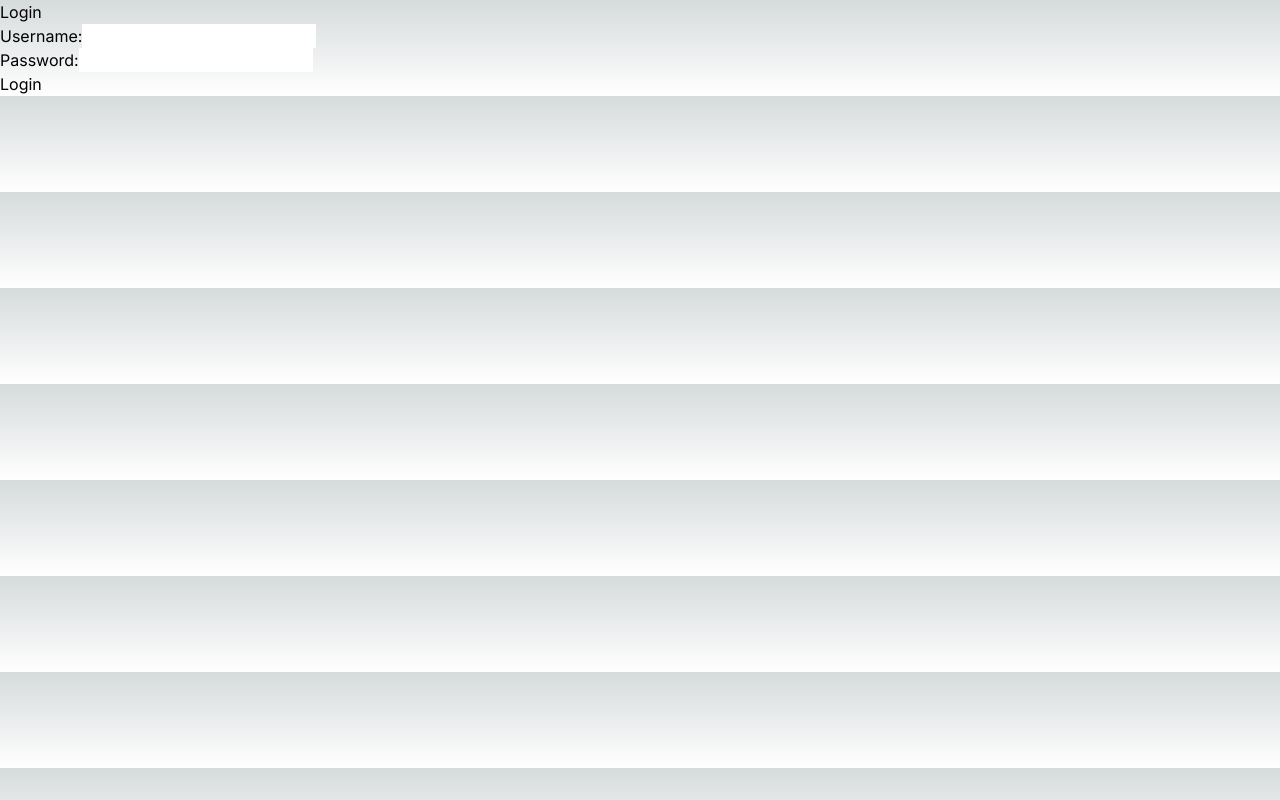
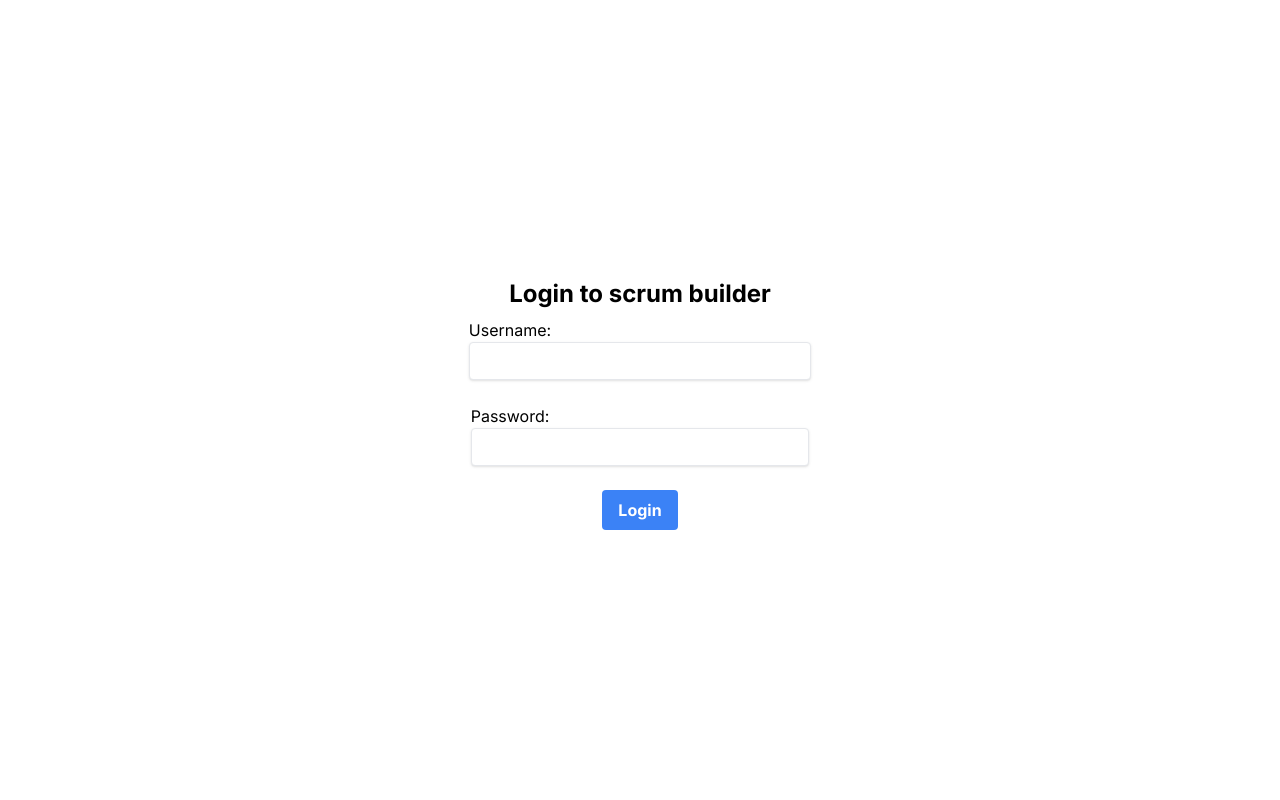
Before and after one commit to jose-alejandrodiaz-by/ScrumBuilderFront, a Next.js app in the folder scrum_builder_front/: page /login in a window 1280 px wide. Built offline with nearby package versions, Linux system fonts and the light colour scheme.

Commit message:
1st - LoginStyleAdded

```diff
--- a/scrum_builder_front/src/app/globals.css
+++ b/scrum_builder_front/src/app/globals.css
@@ -17,11 +17,12 @@
 }
 
 body {
-  color: rgb(var(--foreground-rgb));
-  background: linear-gradient(
-      to bottom,
-      transparent,
-      rgb(var(--background-end-rgb))
-    )
-    rgb(var(--background-start-rgb));
+
 }
+
+.login-object {
+  display: flex;
+  justify-content: center;
+  align-items: center;
+  height: 100vh; /* This will cover the full viewport height */
+}
--- a/scrum_builder_front/src/app/home.js
+++ b/scrum_builder_front/src/app/home.js
@@ -10,17 +10,18 @@ export default function Home() {
   const { user, logout } = useAuth();
   console.log(user + " log")
  return (
-    <div>
-      <h1>Welcome to the Home Page</h1>
+    <div class="flex flex-col items-center justify-center h-screen space-y-4">
+
+      <div class="text-2xl font-bold text-center py-2">Welcome to the Home Page</div>
       {user ? (
         <div>
           <p>Hello, {user.username}!</p>
-          <button onClick={logout}>Logout</button>
+          <button class="bg-red-500 hover:bg-red-700 text-white font-bold py-2 px-4 rounded" onClick={logout}>Logout</button>
         </div>
       ) : (
-        <div>
-          <p>Please log in to access the content.</p>
-          <Link href="/login" id="login">
+        <div class="flex flex-col items-center space-y-4">
+          <p>Please log in to access the scrum builder UI</p>
+          <Link class="bg-blue-500 hover:bg-blue-700 text-white font-bold py-2 px-4 rounded" href="/login" id="login">
             login
           </Link>
         </div>
--- a/scrum_builder_front/src/app/login/page.js
+++ b/scrum_builder_front/src/app/login/page.js
@@ -5,8 +5,8 @@ import { AuthProvider } from '../../context/AuthContext';
 const Page = () => {
   return (
     <AuthProvider>
-    <div>
-      <h1>Login</h1>
+    <div class="flex flex-col items-center justify-center h-screen">
+      <div class="text-2xl font-bold text-center py-2">Login to scrum builder</div>
 
       <LoginForm />
     </div>
--- a/scrum_builder_front/src/app/page.js
+++ b/scrum_builder_front/src/app/page.js
@@ -8,7 +8,7 @@ const MyApp = ({ Component, pageProps }) => {
 
   return (
     <AuthProvider>
-    <Home/>
+    <div class="flex items-center justify-center h-screen"><Home/></div>
     </AuthProvider>
     );
 
--- a/scrum_builder_front/src/components/LoginForm.js
+++ b/scrum_builder_front/src/components/LoginForm.js
@@ -62,18 +62,22 @@ const LoginForm = () => {
   };
 
   return (
-    <form onSubmit={handleLogin}>
+    <form class="flex flex-col items-center justify-center" onSubmit={handleLogin}>
       <label>
         Username:
-        <input type="text" value={user_name} onChange={(e) => setUsername(e.target.value)} />
+        <input
+        class="shadow appearance-none border rounded w-full py-2 px-3 text-gray-700 leading-tight focus:outline-none focus:shadow-outline"
+        type="text" value={user_name} onChange={(e) => setUsername(e.target.value)} />
       </label>
       <br />
       <label>
         Password:
-        <input type="password" value={password} onChange={(e) => setPassword(e.target.value)} />
+        <input
+        class="shadow appearance-none border rounded w-full py-2 px-3 text-gray-700 leading-tight focus:outline-none focus:shadow-outline"
+        type="password" value={password} onChange={(e) => setPassword(e.target.value)} />
       </label>
       <br />
-      <button type="submit" disabled={loading}>
+      <button class="bg-blue-500 hover:bg-blue-700 text-white font-bold py-2 px-4 rounded" type="submit" disabled={loading}>
         {loading ? 'Logging in...' : 'Login'}
       </button>
     </form>
```
